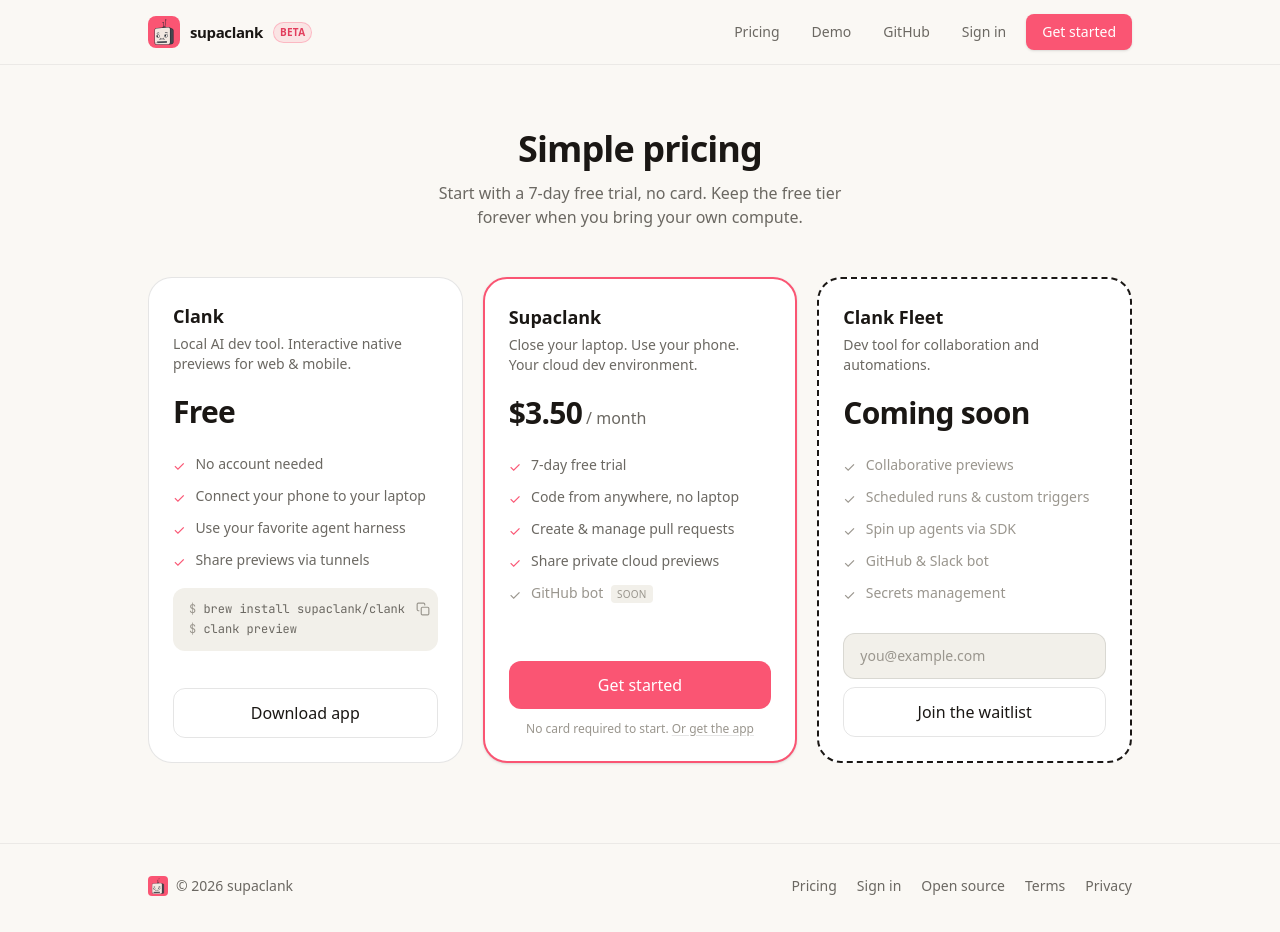
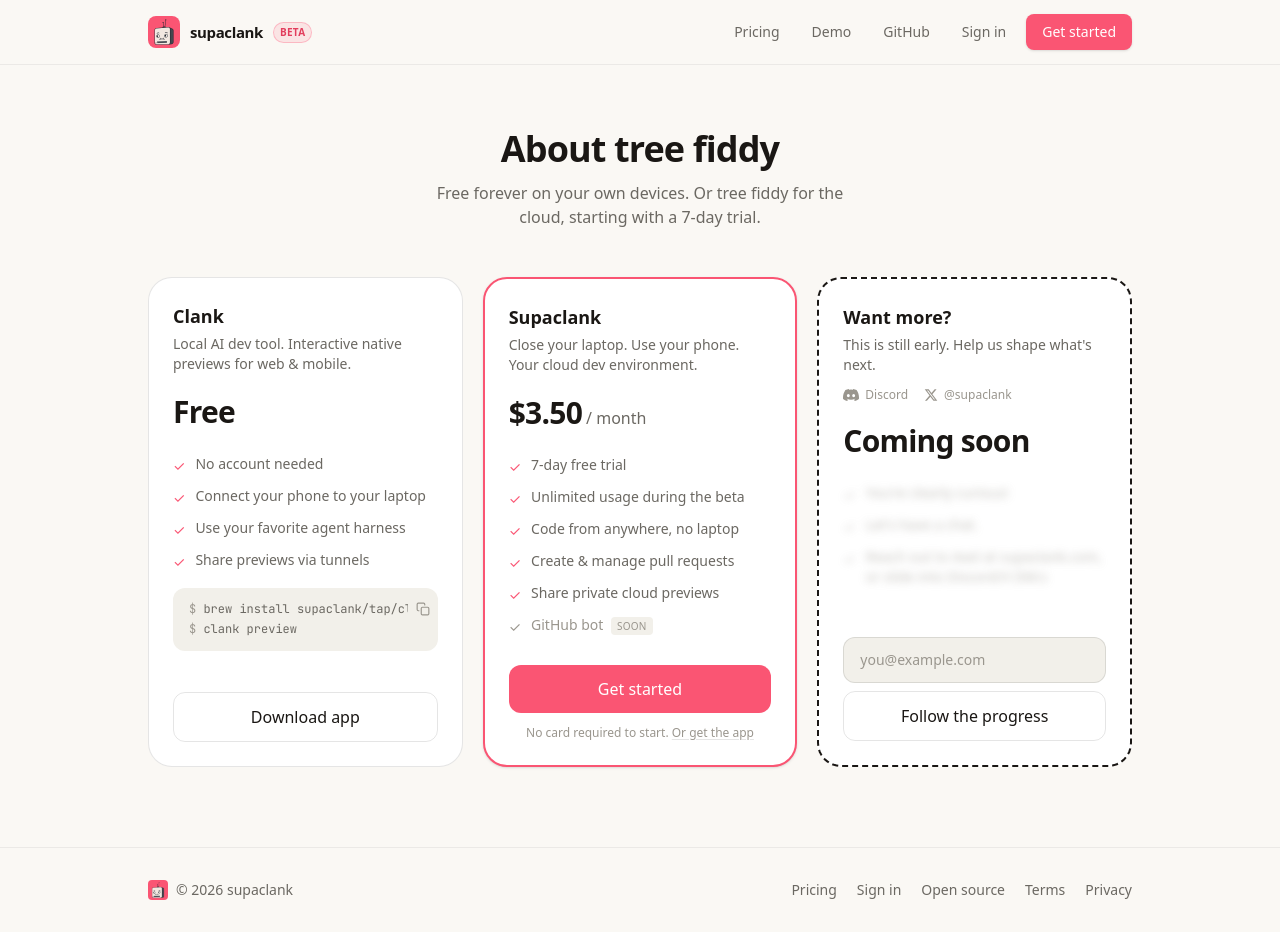
Before and after one commit to supaclank/web, a SvelteKit app: page /pricing in a window 1280 px wide. Built offline with nearby package versions, Linux system fonts and the light colour scheme; no server answers; a web font is replaced by a local one.

Commit message:
feat: refresh pricing page
Fix brew tap install command, rename pricing header to "About tree
fiddy", add beta usage note, and replace the Fleet waitlist card with
a Discord/X contact card plus a hidden hint for curious visitors.

```diff
--- a/src/routes/(marketing)/+page.svelte
+++ b/src/routes/(marketing)/+page.svelte
@@ -12,7 +12,7 @@
 
   // Frontend banner terminal block — one button copies both commands
   // (no leading $, newline-joined) so they paste straight into a shell.
-  const BANNER_CMDS = ['brew install supaclank/clank', 'clank preview'];
+  const BANNER_CMDS = ['brew install supaclank/tap/clank', 'clank preview'];
   let bannerCmdsCopied = $state(false);
   let bannerCmdsCopiedTimeout;
   onDestroy(() => clearTimeout(bannerCmdsCopiedTimeout));
@@ -751,7 +751,7 @@
       Use your creativity. Build it from your pocket.
     </h2>
     <p class="max-w-md text-paper/70">
-      Free and open-source. Build on your phone. Self-host clank yourself, or let supaclank run the
+      Open-source. Build on your phone. Self-host clank yourself, or let supaclank run the
       cloud.
     </p>
     <GetApp qr variant="ondark" />
--- a/src/routes/(marketing)/pricing/+page.svelte
+++ b/src/routes/(marketing)/pricing/+page.svelte
@@ -10,7 +10,7 @@
   let showFreeQr = $state(false);
 
   // One click copies both shell commands without prompt characters.
-  const FREE_CMDS = ['brew install supaclank/clank', 'clank preview'];
+  const FREE_CMDS = ['brew install supaclank/tap/clank', 'clank preview'];
   let freeCmdsCopied = $state(false);
   let freeCmdsCopiedTimeout;
   onDestroy(() => clearTimeout(freeCmdsCopiedTimeout));
@@ -76,10 +76,9 @@
 </svelte:head>
 
 <section class="mx-auto w-full max-w-4xl px-5 pt-16 pb-12 text-center">
-  <h1 class="text-3xl font-semibold tracking-tight sm:text-4xl">Simple pricing</h1>
+  <h1 class="text-3xl font-semibold tracking-tight sm:text-4xl">About tree fiddy</h1>
   <p class="mx-auto mt-3 max-w-md text-muted">
-    Start with a 7-day free trial, no card. Keep the free tier forever when you bring your own
-    compute.
+    Free forever on your own devices. Or tree fiddy for the cloud, starting with a 7-day trial.
   </p>
 </section>
 
@@ -178,7 +177,7 @@
         <span class="text-muted">/ {CLOUD_MONTHLY_PLAN.interval}</span>
       </div>
       <ul class="mt-6 space-y-2.5 text-sm">
-        {#each ['7-day free trial', 'Code from anywhere, no laptop', 'Create & manage pull requests', 'Share private cloud previews'] as item}
+        {#each ['7-day free trial', 'Unlimited usage during the beta', 'Code from anywhere, no laptop', 'Create & manage pull requests', 'Share private cloud previews'] as item}
           <li class="flex items-start gap-2.5">
             <span class="mt-0.5 text-brand">✓</span>
             <span class="text-muted">{item}</span>
@@ -210,35 +209,58 @@
     {/if}
   </div>
 
-  <!-- Fleet -->
+  <!-- Teams / enterprise — direction we're sure of; teaser list blurred so focus lands on the waitlist -->
   <div class="flex flex-col rounded-3xl border-2 border-dashed border-ink bg-elevated p-6">
-    <h2 class="text-lg font-semibold">Clank Fleet</h2>
-    <p class="mt-1 min-h-10 text-sm text-muted">Dev tool for collaboration and automations.</p>
+    <h2 class="text-lg font-semibold">Want more?</h2>
+    <p class="mt-1 min-h-10 text-sm text-muted">This is still early. Help us shape what's next.</p>
+    <!-- TODO: replace with real Discord invite + X handle -->
+    <p class="mt-3 flex items-center gap-4 text-xs text-dim">
+      <a
+        href="https://discord.gg/EcPnHz5eWm"
+        target="_blank"
+        rel="noreferrer"
+        class="flex items-center gap-1.5 transition-colors hover:text-muted"
+      >
+        <svg class="h-4 w-4" viewBox="0 0 24 24" fill="currentColor" aria-hidden="true"><path d="M20.317 4.369a19.79 19.79 0 0 0-4.885-1.515.074.074 0 0 0-.079.037c-.211.375-.444.865-.608 1.25a18.27 18.27 0 0 0-5.487 0 12.64 12.64 0 0 0-.617-1.25.077.077 0 0 0-.079-.037A19.736 19.736 0 0 0 3.677 4.37a.07.07 0 0 0-.032.027C.533 9.046-.32 13.58.099 18.057a.082.082 0 0 0 .031.057 19.9 19.9 0 0 0 5.993 3.03.078.078 0 0 0 .084-.028c.462-.63.874-1.295 1.226-1.994a.076.076 0 0 0-.041-.106 13.1 13.1 0 0 1-1.872-.892.077.077 0 0 1-.008-.128c.126-.094.252-.192.372-.291a.074.074 0 0 1 .077-.01c3.928 1.793 8.18 1.793 12.062 0a.074.074 0 0 1 .078.009c.12.099.246.198.373.292a.077.077 0 0 1-.006.127 12.3 12.3 0 0 1-1.873.891.077.077 0 0 0-.041.107c.36.698.772 1.362 1.225 1.993a.076.076 0 0 0 .084.028 19.84 19.84 0 0 0 6.002-3.03.077.077 0 0 0 .032-.056c.5-5.177-.838-9.674-3.549-13.66a.061.061 0 0 0-.031-.028ZM8.02 15.331c-1.183 0-2.157-1.085-2.157-2.419 0-1.333.955-2.419 2.157-2.419 1.211 0 2.176 1.096 2.157 2.42 0 1.333-.955 2.418-2.157 2.418Zm7.975 0c-1.183 0-2.157-1.085-2.157-2.419 0-1.333.955-2.419 2.157-2.419 1.211 0 2.176 1.096 2.157 2.42 0 1.333-.946 2.418-2.157 2.418Z" /></svg>
+        Discord
+      </a>
+      <a
+        href="https://x.com/supaclank"
+        target="_blank"
+        rel="noreferrer"
+        class="flex items-center gap-1.5 transition-colors hover:text-muted"
+      >
+        <svg class="h-3.5 w-3.5" viewBox="0 0 24 24" fill="currentColor" aria-hidden="true"><path d="M18.244 2.25h3.308l-7.227 8.26 8.502 11.24H16.17l-5.214-6.817L4.99 21.75H1.68l7.73-8.835L1.254 2.25H8.08l4.713 6.231 5.45-6.231Zm-1.161 17.52h1.833L7.084 4.126H5.117L17.083 19.77Z" /></svg>
+        @supaclank
+      </a>
+    </p>
     <div class="mt-5 flex items-baseline gap-1">
       <span class="text-3xl font-semibold tracking-tight">Coming soon</span>
     </div>
-    <ul class="mt-6 space-y-2.5 text-sm">
-      {#each ['Collaborative previews', 'Scheduled runs & custom triggers', 'Spin up agents via SDK', 'GitHub & Slack bot', 'Secrets management'] as item}
+    <!-- Blurred + inert: it's decorative texture, so it's a good spot for an easter egg. Squint, or inspect. 🦕 -->
+    <ul class="mt-6 space-y-2.5 text-sm blur-[4px] opacity-60 select-none" aria-hidden="true">
+      {#each ["You're clearly curious!", "Let's have a chat.", 'Reach out to Axel at supaclank.com, or slide into Discord/X DM:s'] as item}
         <li class="flex items-start gap-2.5">
           <span class="mt-0.5 text-dim">✓</span>
           <span class="text-dim">{item}</span>
         </li>
       {/each}
     </ul>
+    <div class="mt-auto pt-7">
       {#if waitlistJoined}
-      <p class="mt-auto flex items-center justify-center gap-2 pt-7 pb-3 text-sm font-medium text-brand-muted">
+        <p class="flex items-center justify-center gap-2 pb-3 text-sm font-medium text-brand-muted">
           <svg class="h-4 w-4" viewBox="0 0 24 24" fill="none" stroke="currentColor" stroke-width="1.5" stroke-linecap="round" stroke-linejoin="round" aria-hidden="true"><path d="M20 6 9 17l-5-5" /></svg>
-        You're on the list. We'll be in touch.
+          You're on the waitlist. We'll reach out personally.
         </p>
       {:else}
-      <form onsubmit={joinWaitlist} class="mt-auto flex flex-col gap-2 pt-7">
+        <form onsubmit={joinWaitlist} class="flex flex-col gap-2">
           <input
             bind:value={waitlistEmail}
             type="email"
             required
             maxlength="320"
             placeholder="you@example.com"
-          aria-label="Your work email"
+            aria-label="Your email"
             class="rounded-xl border border-line bg-surface px-4 py-3 text-sm transition-colors outline-none placeholder:text-dim focus:border-brand"
           />
           <button
@@ -251,7 +273,7 @@
                 : 'border-line hover:bg-surface'
             ]}
           >
-          {waitlistSending ? 'Joining…' : 'Join the waitlist'}
+            {waitlistSending ? 'Subscribing…' : 'Follow the progress'}
           </button>
           {#if waitlistError}
             <p class="text-center text-xs text-dim">Something went wrong, please try again.</p>
@@ -259,4 +281,5 @@
         </form>
       {/if}
     </div>
+  </div>
 </section>
```
Lines whose indentation alone changed are shown as unchanged.
